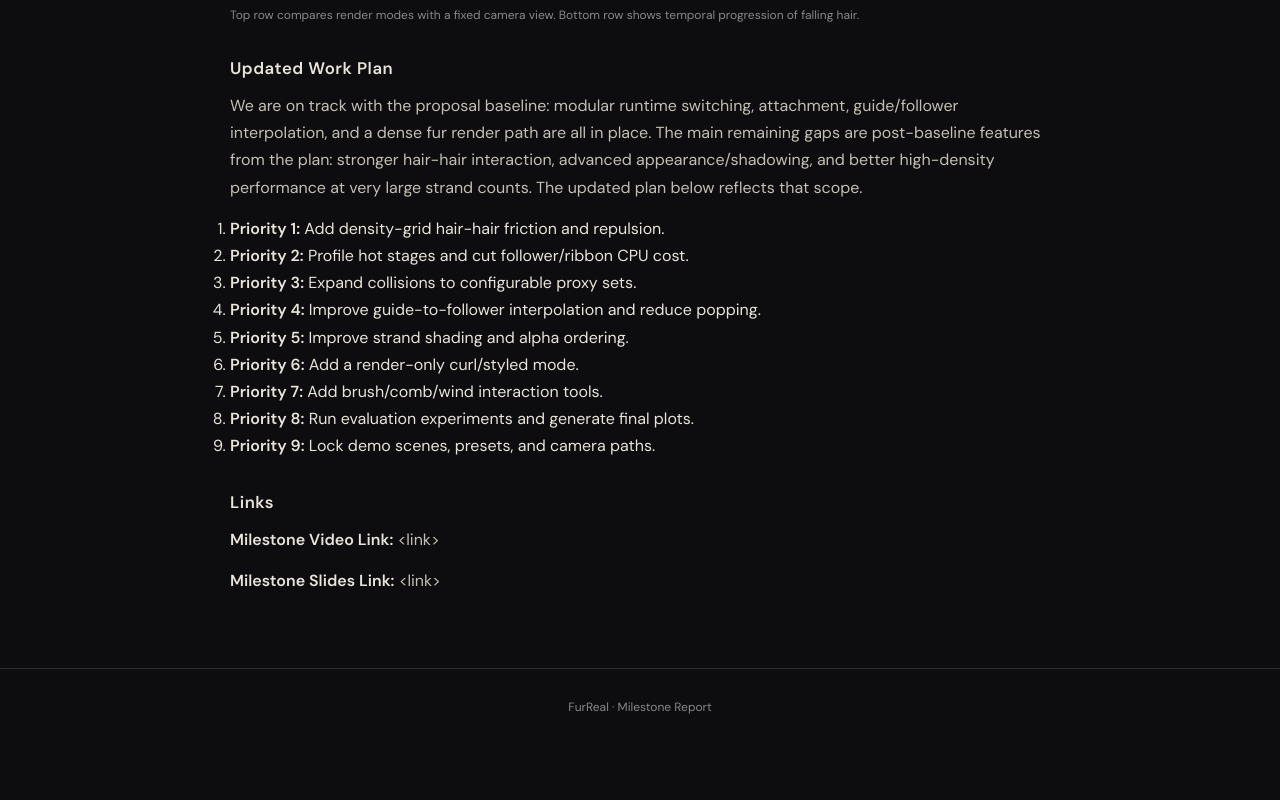
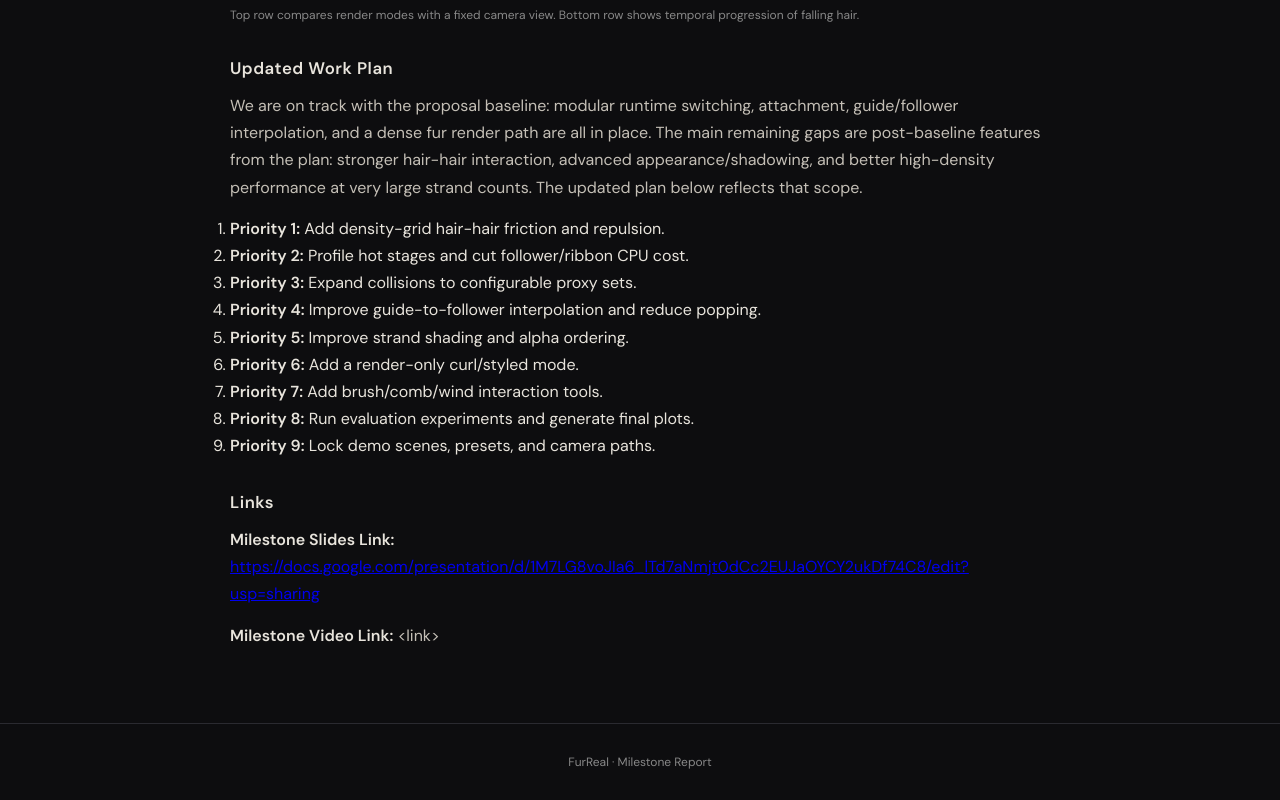
Before and after one commit to StylishSocks/cs184-furreal, a plain HTML site: page milestone.html in a window 1280 px wide. Shown: the part 1569-2369 px from the top of the page. Before the commit the page ends 2315 px from the top, so only its background shows below. Drawn offline with nearby package versions, Linux system fonts and the light colour scheme.

Commit message:
add slides link

```diff
--- a/milestone.html
+++ b/milestone.html
@@ -93,8 +93,12 @@
     </ol>
 
     <h3>Links</h3>
+    <p><strong style="color:var(--text)">Milestone Slides Link:</strong>
+      <a href="https://docs.google.com/presentation/d/1M7LG8voJIa6_lTd7aNmjt0dCc2EUJaOYCY2ukDf74C8/edit?usp=sharing" target="_blank" rel="noopener noreferrer">
+        https://docs.google.com/presentation/d/1M7LG8voJIa6_lTd7aNmjt0dCc2EUJaOYCY2ukDf74C8/edit?usp=sharing
+      </a>
+    </p>
     <p><strong style="color:var(--text)">Milestone Video Link:</strong> &lt;link&gt;</p>
-    <p><strong style="color:var(--text)">Milestone Slides Link:</strong> &lt;link&gt;</p>
   </section>
 
 </div>
```
